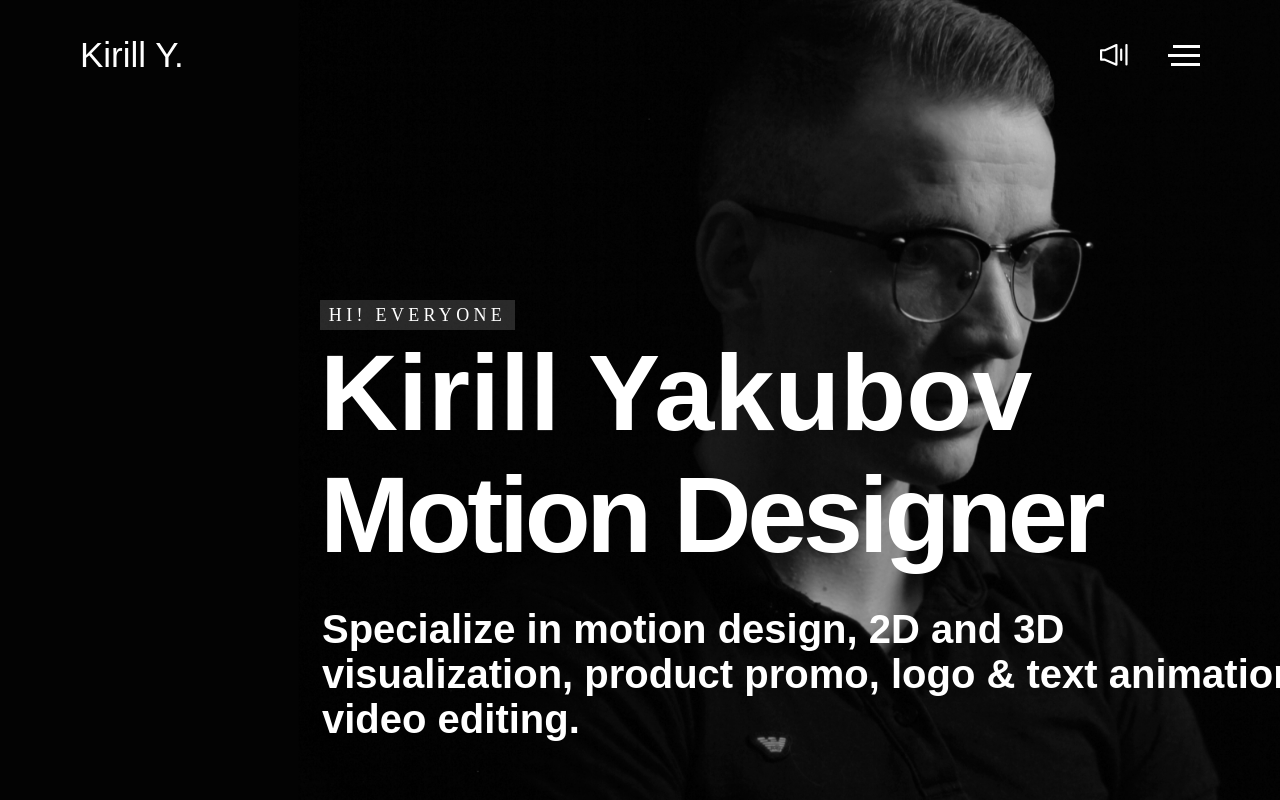
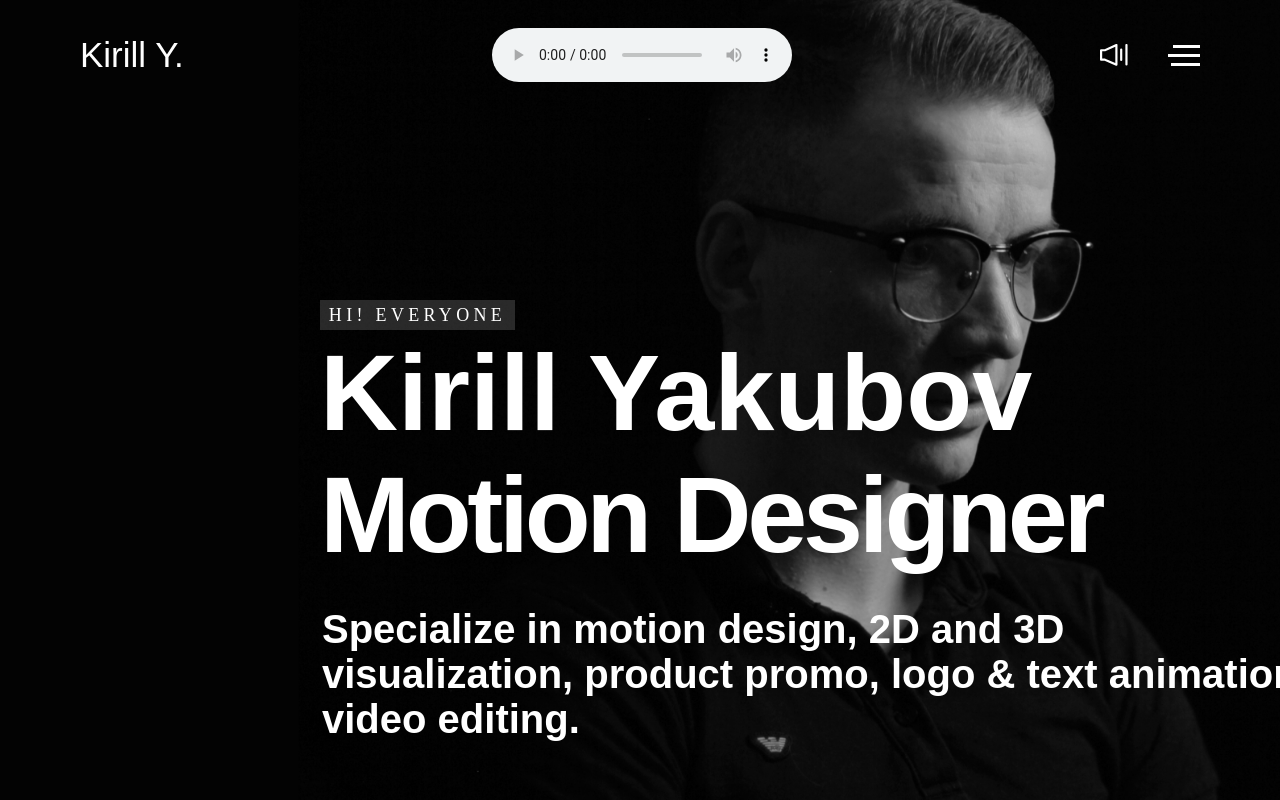
Before and after one commit to yevhenkr/portfolio_kirill, a React app: page / in a window 1280 px wide. Shown: the top 800 px of the page. Built offline with nearby package versions, Linux system fonts and the light colour scheme; the HTML template or start-up script is replaced by a standard one.

Commit message:
add: audio

```diff
--- a/src/common/layout/header/Header.tsx
+++ b/src/common/layout/header/Header.tsx
@@ -44,9 +44,13 @@ export const Header = (props: HeaderType) => {
         <>
             <HeaderWrap $isAboutAtTop={props.isAboutTop} ref={headerRef} $flex_direction={"row"} $display={"flex"}>
                 <NameSpan>Kirill Y.</NameSpan>
+                <audio controls >
+                    <source src={"../../../assets/audio/Infinity.mp3"}/>
+                </audio>
                 <ButtonWrapper>
                     <Sound onClick={changeSound}>
-                        {isSound ? <SoundOffIcon color={`${myTheme.color.white}`}/> : <SoundOnIcon color={`${myTheme.color.white}`}/>}
+                        {isSound ? <SoundOffIcon color={`${myTheme.color.white}`}/> :
+                            <SoundOnIcon color={`${myTheme.color.white}`}/>}
                     </Sound>
                     <Burger onClick={handleClick}>
                         <BurgerIcon color={`${myTheme.color.white}`}/>
@@ -94,7 +98,6 @@ const HeaderWrap = styled(FlexWrapper)<{ $isAboutAtTop: boolean }>`
     display: flex;
     justify-content: space-between;
     align-items: center;
-    //max-width: 1756px;
     padding-left:80px;
     padding-right:80px;
     width: 100%;
```
Also changed, not shown: 1 other file (tests, documents, lock files or other folders).
